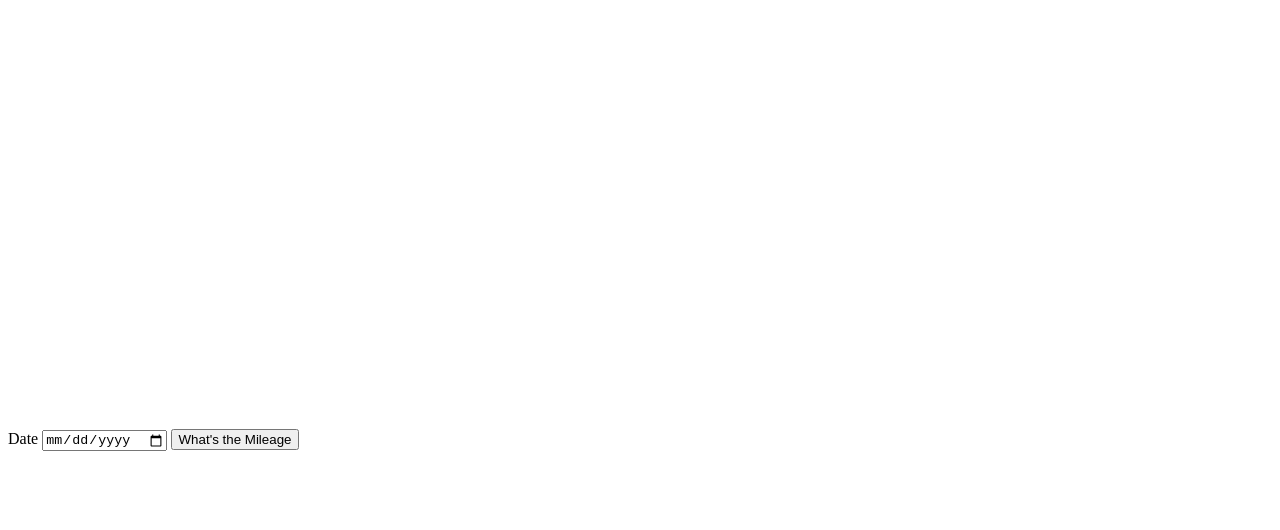
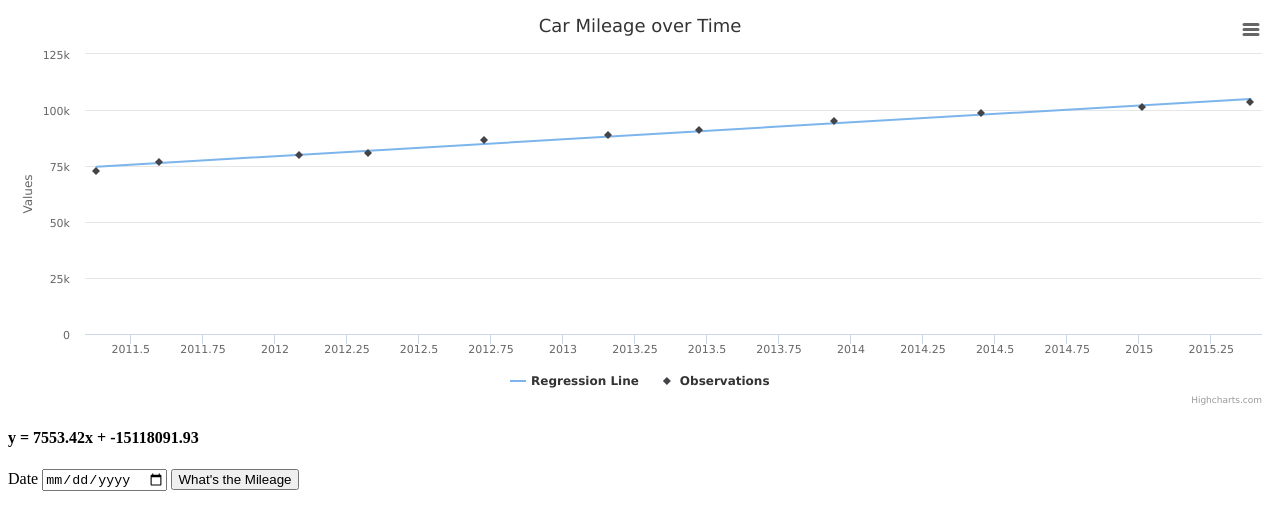
Before and after one commit to sifxtreme/car-mileage, a plain HTML site: page index.html in a window 1280 px wide. Drawn offline with nearby package versions, Linux system fonts and the light colour scheme; the site is published under a folder, as on GitHub Pages, so addresses that start at the root find nothing.

Commit message:
Update index.html

```diff
--- a/index.html
+++ b/index.html
@@ -15,7 +15,7 @@
 <script src="https://ajax.googleapis.com/ajax/libs/jquery/2.1.4/jquery.min.js"></script>
 <script src="http://code.highcharts.com/highcharts.js"></script>
 <script src="http://code.highcharts.com/modules/exporting.js"></script>
-<script src="/regression.js"></script>
+<script src="./regression.js"></script>
 <script>
 	Date.prototype.dayOfYear= function(){
 		var j1= new Date(this);
```
